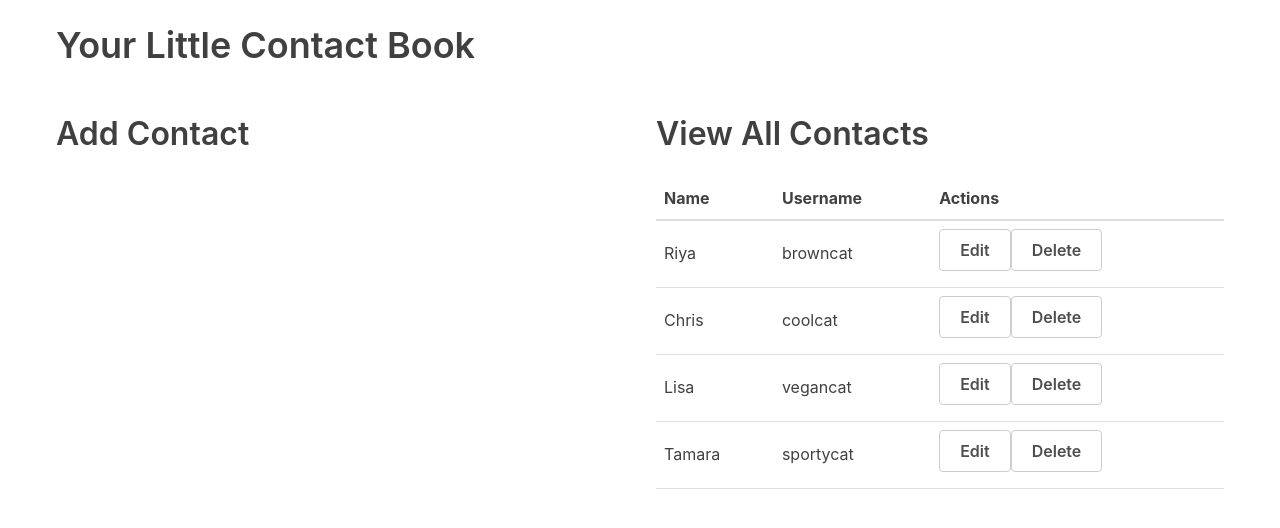
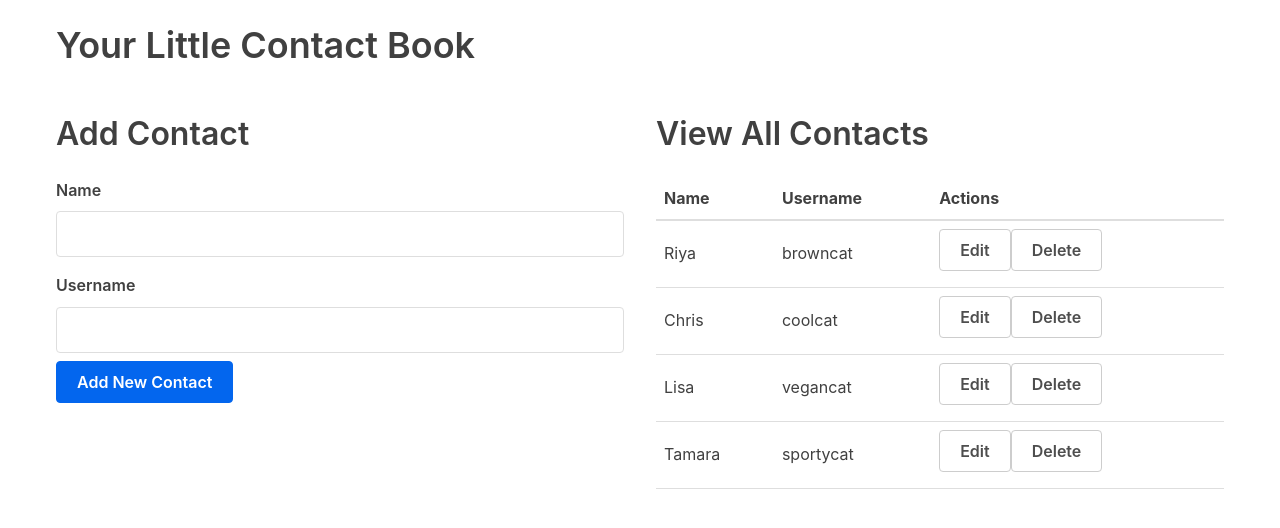
Before and after one commit to riyadattani/react-hooks, a React (Create React App) app: page / in a window 1280 px wide. Shown: the top 528 px of the page. Built offline with nearby package versions, Linux system fonts and the light colour scheme.

Commit message:
delete functionality

```diff
--- a/src/App.js
+++ b/src/App.js
@@ -1,25 +1,37 @@
 import React, { useState } from 'react'
 import UserTable from './tables/UserTable'
+import AddUserForm from './forms/AddUserForm'
 
 const usersData = [
     { id: 1, name: 'Riya', username: 'browncat' },
     { id: 2, name: 'Chris', username: 'coolcat' },
     { id: 3, name: 'Lisa', username: 'vegancat' },
-    { id: 3, name: 'Tamara', username: 'sportycat' }
+    { id: 4, name: 'Tamara', username: 'sportycat' }
 ]
+
 
 const App = () => {
     const [users, setUsers] = useState(usersData)
+
+    const addUser = user => {
+        user.id = users.length + 1
+        setUsers([...users, user])
+    }
+    const deleteUser = id => {
+        setUsers(users.filter(user => user.id !== id))
+    }
+
     return (
         <div className="container">
             <h1>Your Little Contact Book</h1>
             <div className="flex-row">
                 <div className="flex-large">
                     <h2>Add Contact</h2>
+                    <AddUserForm addUser={addUser} />
                 </div>
                 <div className="flex-large">
                     <h2>View All Contacts</h2>
-                    <UserTable users={users} />
+                    <UserTable users={users} deleteUser={deleteUser} />
                 </div>
             </div>
         </div>
--- /dev/null
+++ b/src/forms/AddUserForm.js
@@ -0,0 +1,32 @@
+import React, { useState } from 'react'
+
+const AddUserForm = props => {
+    const initialFormState = { id: null, name: '', username: '' }
+    const [user, setUser] = useState(initialFormState)
+
+    const handleInputChange = event => {
+        const { name, value } = event.target
+
+        setUser({ ...user, [name]: value })
+    }
+
+    return (
+        <form
+        onSubmit={event => {
+            event.preventDefault()
+            if (!user.name || !user.username) return
+
+            props.addUser(user)
+            setUser(initialFormState)
+        }}
+        >
+            <label>Name</label>
+            <input type="text" name="name" value={user.name} onChange={handleInputChange} />
+            <label>Username</label>
+            <input type="text" name="username" value={user.username} onChange={handleInputChange} />
+            <button>Add New Contact</button>
+        </form>
+    )
+}
+
+export default AddUserForm
--- a/src/tables/UserTable.js
+++ b/src/tables/UserTable.js
@@ -1,6 +1,6 @@
 import React from 'react'
 
-const UserTable = ({ users }) => (
+const UserTable = ({ users, deleteUser }) => (
     <table>
         <thead>
         <tr>
@@ -17,7 +17,7 @@
                     <td>{user.username}</td>
                     <td>
                         <button className="button muted-button">Edit</button>
-                        <button className="button muted-button">Delete</button>
+                        <button onClick={() => deleteUser(user.id)} className="button muted-button">Delete</button>
                     </td>
                 </tr>
             ))
```
Also changed, not shown: 1 other file (tests, documents, lock files or other folders).
